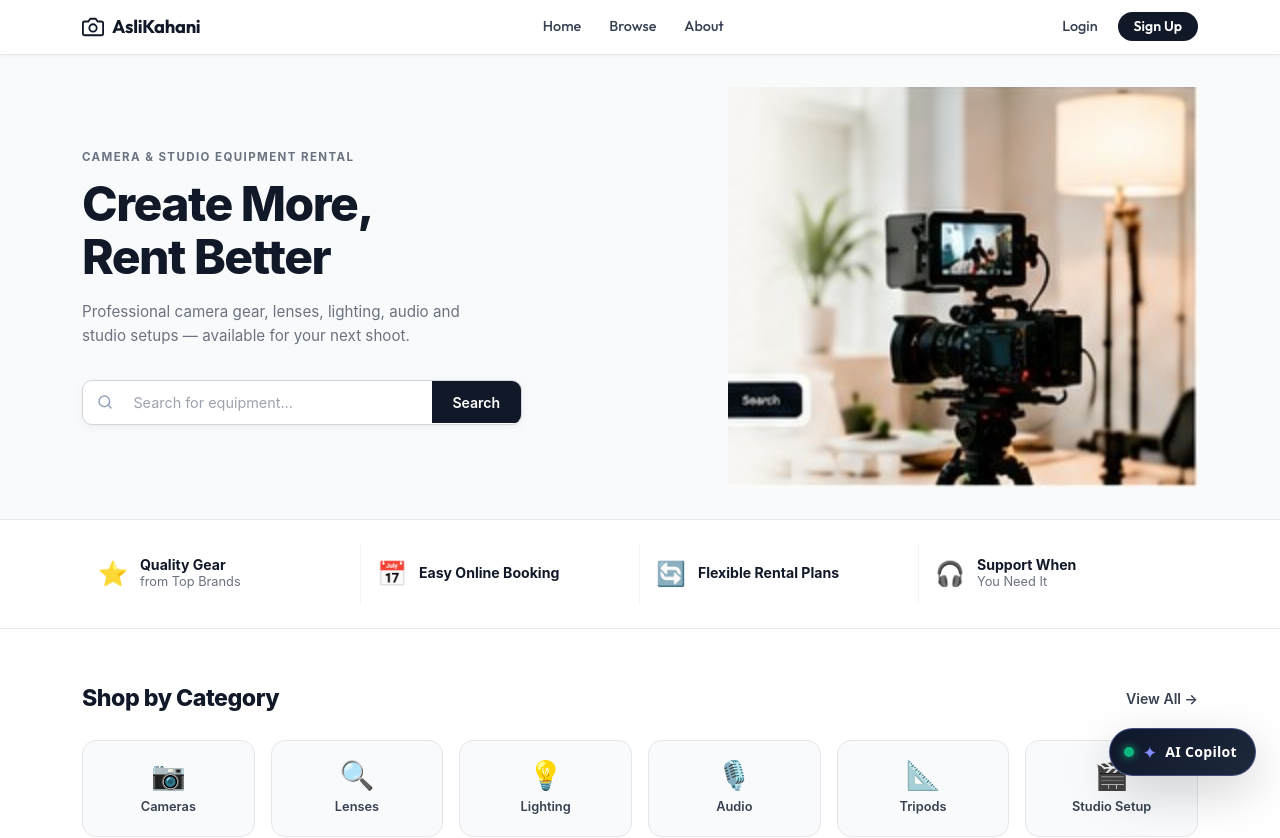
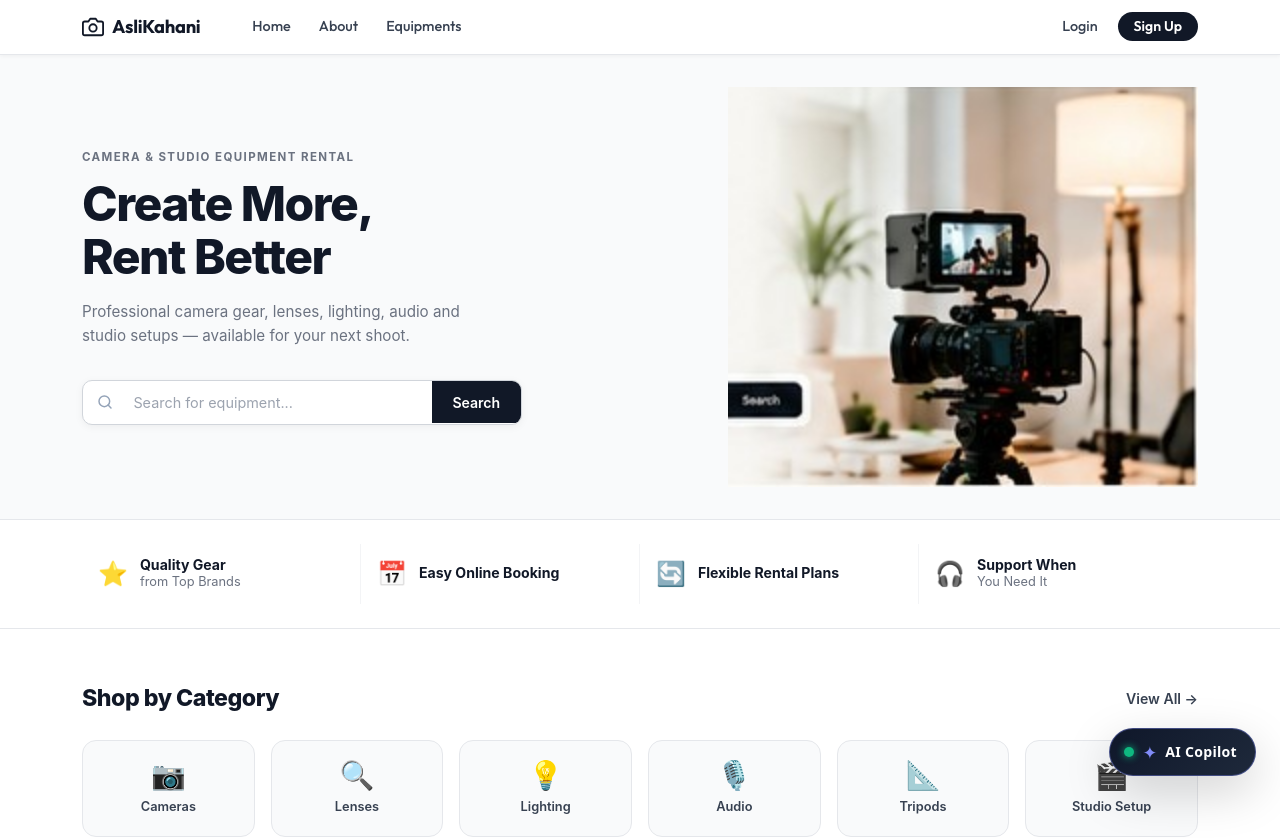
Before and after one commit to lakshmi2214/Asset-frontend-, a React (Create React App) app: page / in a window 1280 px wide. Shown: the top 838 px of the page. Built offline with nearby package versions, Linux system fonts and the light colour scheme.

Commit message:
fix: navbar links left-aligned, order Home > About > Equipments

```diff
--- a/src/App.js
+++ b/src/App.js
@@ -50,11 +50,11 @@ function AppContent({ user, setUser, handleLogout }) {
           <Navbar.Toggle aria-controls="ak-nav" className="border-0 shadow-none" />
 
           <Navbar.Collapse id="ak-nav">
-            {/* Centre links */}
-            <Nav className="mx-auto gap-1 align-items-center my-2 my-lg-0">
+            {/* Left-aligned links */}
+            <Nav className="ms-lg-4 me-auto gap-1 align-items-center my-2 my-lg-0">
               <Nav.Link as={Link} to="/" onClick={closeNav} className="ak-nav-link">Home</Nav.Link>
-              <Nav.Link as={Link} to="/assets" onClick={closeNav} className="ak-nav-link">Browse</Nav.Link>
               <Nav.Link as={Link} to="/#about" onClick={closeNav} className="ak-nav-link">About</Nav.Link>
+              <Nav.Link as={Link} to="/assets" onClick={closeNav} className="ak-nav-link">Equipments</Nav.Link>
             </Nav>
 
             {/* Right actions */}
```
